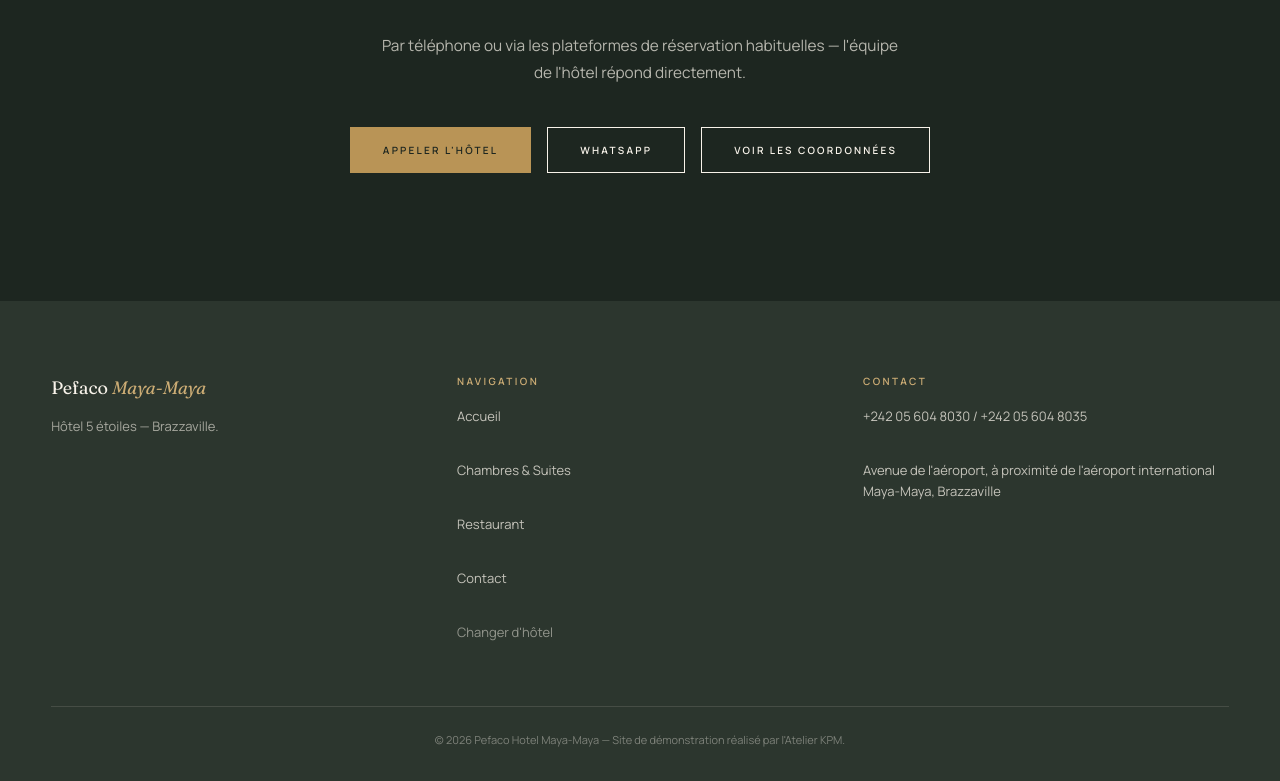
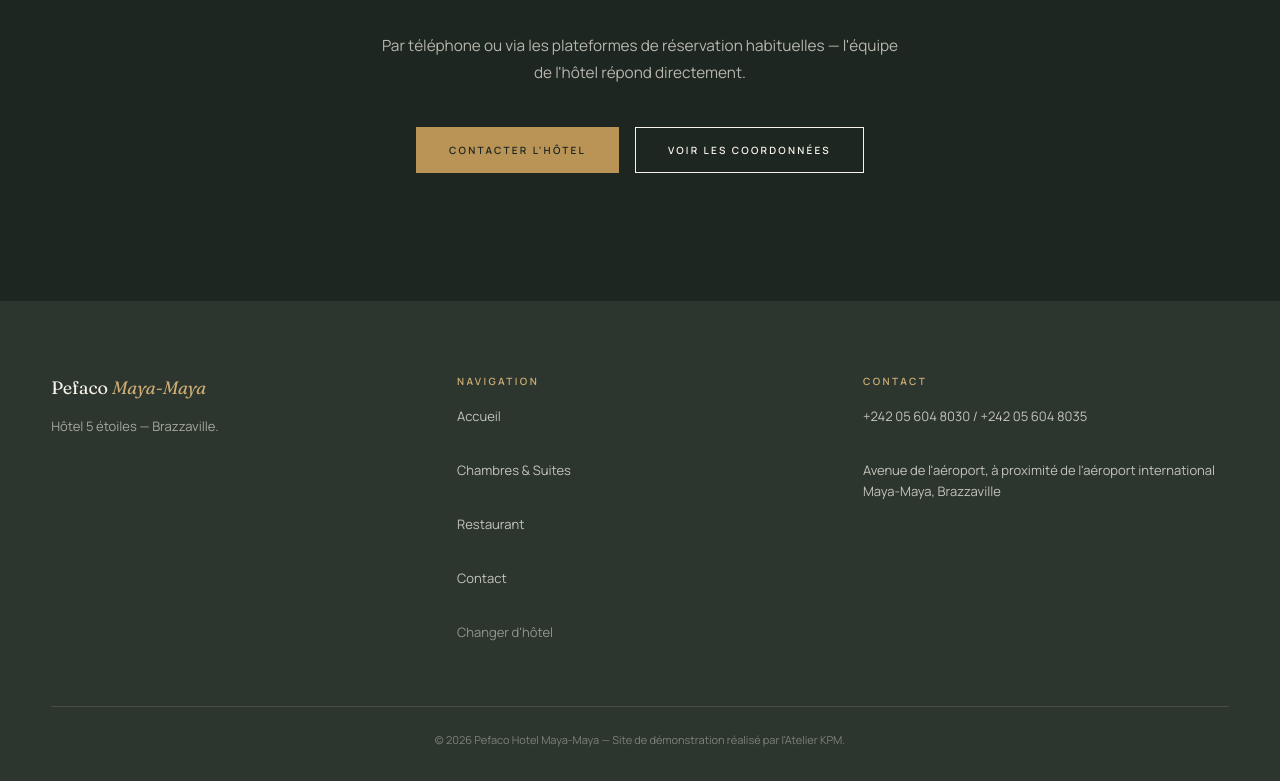
Before and after one commit to Bowbosh22/pefaco-maya-maya, a React (Vite) app: page /#/maya-maya in a window 1280 px wide. Shown: the part 7609-8390 px from the top of the page. Built offline with nearby package versions, Linux system fonts and the light colour scheme.

Commit message:
Add files via upload

```diff
--- a/src/components/CTASection.jsx
+++ b/src/components/CTASection.jsx
@@ -4,9 +4,6 @@ import { useHotel } from '../context/HotelContext'
 export default function CTASection() {
   const hotel = useHotel()
   const base = `/${hotel.slug}`
-  const whatsappLink = hotel.whatsapp
-    ? `https://wa.me/${hotel.whatsapp}?text=${encodeURIComponent(hotel.whatsappMessage)}`
-    : null
 
   return (
     <section
@@ -36,20 +33,9 @@ export default function CTASection() {
         Par téléphone ou via les plateformes de réservation habituelles — l'équipe de l'hôtel répond directement.
       </p>
       <div style={{ display: 'flex', gap: 16, justifyContent: 'center', flexWrap: 'wrap' }}>
-        {hotel.phoneHref ? (
-          <a href={hotel.phoneHref} className="btn-solid btn-gold">
-            Appeler l'hôtel
-          </a>
-        ) : (
-          <Link to={`${base}/contact`} className="btn-solid btn-gold">
-            Demander une réservation
-          </Link>
-        )}
-        {whatsappLink && (
-          <a href={whatsappLink} target="_blank" rel="noopener noreferrer" className="btn-outline btn-outline-light">
-            WhatsApp
-          </a>
-        )}
+        <Link to={`${base}/contact`} className="btn-solid btn-gold">
+          Contacter l'hôtel
+        </Link>
         <Link to={`${base}/contact`} className="btn-outline btn-outline-light">
           Voir les coordonnées
         </Link>
```
